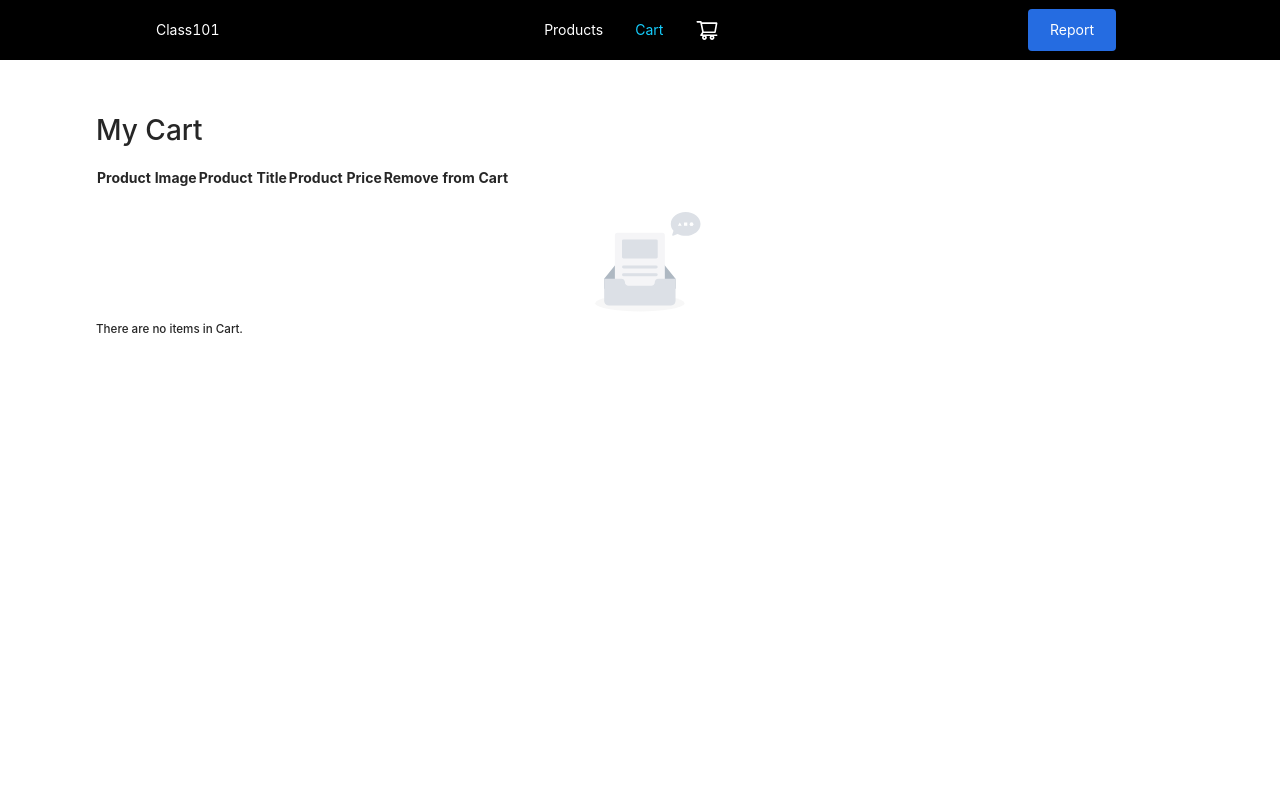
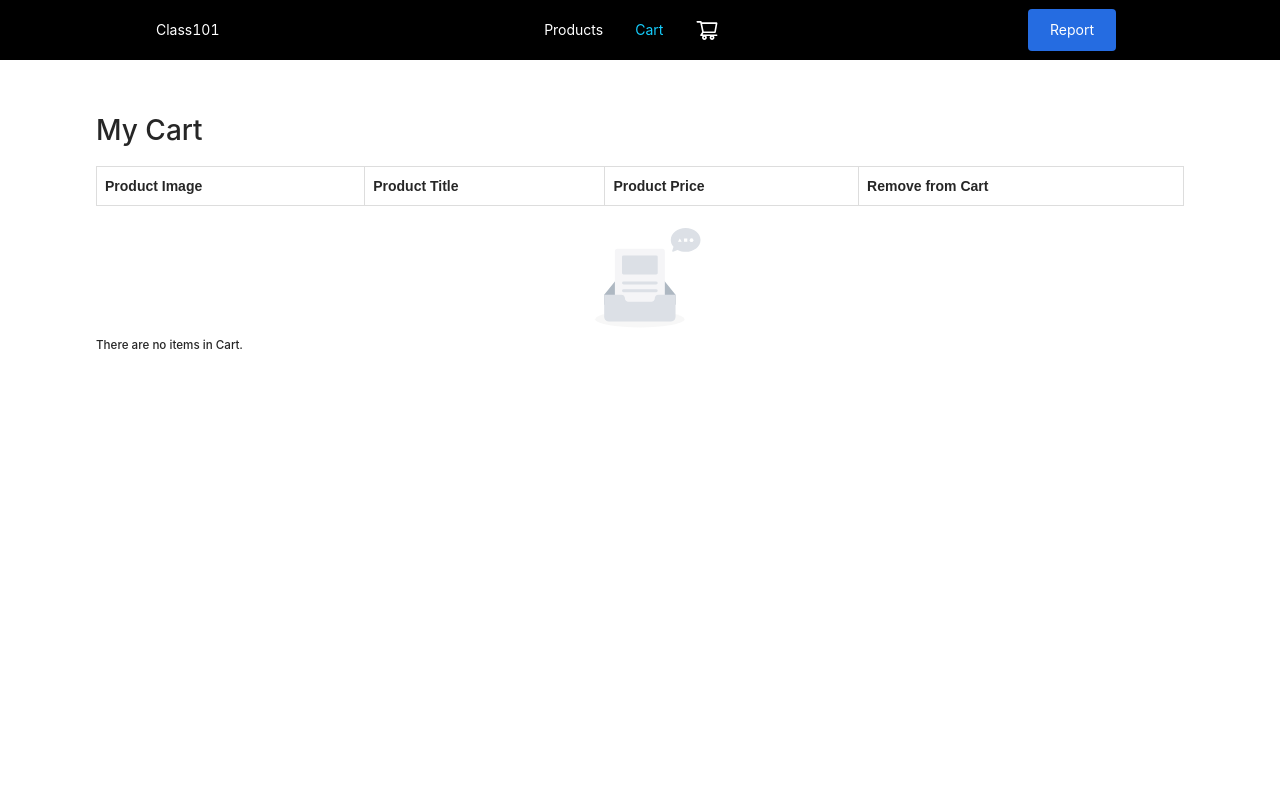
Before and after one commit to dev2d0/210306_Cart, a React (Create React App) app: page /cart in a window 1280 px wide. Shown: the top 800 px of the page. Built offline with nearby package versions, Linux system fonts and the light colour scheme.

Commit message:
Add Redux and Add CartBlock

```diff
--- a/package.json
+++ b/package.json
@@ -10,6 +10,7 @@
     "react": "^17.0.1",
     "react-dom": "^17.0.1",
     "react-icons": "^4.2.0",
+    "react-redux": "^7.2.2",
     "react-router-dom": "^5.2.0",
     "react-scripts": "4.0.3",
     "styled-components": "^5.2.1",
--- /dev/null
+++ b/src/Store/actions/index.js
@@ -0,0 +1,13 @@
+export const addCart = (item) => {
+    return {
+        type: "ADD_ITEM",
+        payload: item
+    }
+}
+
+export const deleteCart = (items) => {
+    return {
+        type: "DELETE_ITEM",
+        payload: items
+    }
+}
--- /dev/null
+++ b/src/Store/reducers/cart_reducer.js
@@ -0,0 +1,12 @@
+const cartReducer = (state = [], action) => {
+    switch (action.type) {
+        case "ADD_ITEM":
+            return [...state, action.payload];
+        case "DELETE_ITEM":
+            return [...action.payload];
+        default:
+            return state;
+    }
+}
+
+export default cartReducer;
--- /dev/null
+++ b/src/Store/reducers/index.js
@@ -0,0 +1,4 @@
+import { combineReducers } from "redux";
+import cartReducer from "./cart_reducer";
+
+export default combineReducers({ cartReducer });
--- a/src/components/views/Cart/CartPage.js
+++ b/src/components/views/Cart/CartPage.js
@@ -1,8 +1,11 @@
 import React, { useEffect, useState } from 'react'
 import CartBlock from './Sections/CartBlock.js';
+import { useSelector } from "react-redux";
 import { Empty } from 'antd';
 
 function CartPage() {
+    const cart = useSelector(store => store.cartReducer);
+    console.log(cart)
     const [Total, setTotal] = useState(0)
     const [ShowTotal, setShowTotal] = useState(false)
 
@@ -27,8 +30,9 @@ function CartPage() {
         <div style={{ width: '85%', margin: '3rem auto', minHeight: '750px' }}>
             <h1>My Cart</h1>
             <div>
-                <CartBlock deleteScrap={deleteHandler}/>
+                <CartBlock cart={cart} deleteScrap={deleteHandler}/>
             </div>
+
             {ShowTotal ?
                 <div style={{ marginTop: '3rem' }}>
                     <h2>장바구니 상품의 총액: ${prices}</h2>
--- /dev/null
+++ b/src/components/views/Cart/Sections/CartBlock.css
@@ -0,0 +1,15 @@
+table {
+    font-family: arial, sans-serif;
+    border-collapse: collapse;
+    width: 100%;
+  }
+
+  td,th {
+    border: 1px solid #dddddd;
+    text-align: left;
+    padding: 8px;
+  }
+
+  tr:nth-child(even) {
+    background-color: #dddddd;
+  }
--- a/src/components/views/Cart/Sections/CartBlock.js
+++ b/src/components/views/Cart/Sections/CartBlock.js
@@ -1,33 +1,26 @@
-import React, { useState } from 'react'
+import React from 'react'
+import "./CartBlock.css"
 
 function CartBlock(props) {
-
-    const renderCartImage = (images) => {
-        if (images.length > 0) {
-            let image = images[0]
-            return `https://dev2d0travelexpenses.s3.ap-northeast-2.amazonaws.com/${image}`
-        }
-    }
-
+    console.log(props.cart)
     const renderItems = () => (
-        props.travels && props.travels.map((travel, index) => (
+        props.cart && props.cart.map((cart, index) => (
             <tr key={index}>
                 <td>
-                    <a href={`/travel/${travel._id}`}>
-                        <img
-                            height='60px'
-                            style={{ width: '70px' }} alt="travel"
-                            src={renderCartImage(travel.images)} />
-                    </a>
+                    <img
+                        height='60px'
+                        style={{ width: '70px' }} alt="travel"
+                        src={cart.coverImage} />
+
                 </td>
                 <td>
-                    {travel.title}
+                    {cart.title}
                 </td>
                 <td>
-                    ₩{travel.price.toLocaleString()}원
+                    ₩{cart.price.toLocaleString()}원
                 </td>
                 <td>
-                    <button onClick={() => props.deleteScrap(travel._id)}>
+                    <button onClick={() => props.deleteScrap(cart.id)}>
                         Remove
                     </button>
                 </td>
--- a/src/components/views/Navbar/Menubar/NavbarStyle.js
+++ b/src/components/views/Navbar/Menubar/NavbarStyle.js
@@ -9,8 +9,6 @@ export const Nav = styled.nav`
   justify-content: space-between;
   padding: 0.5rem calc((100vw - 1000px) / 2);
   z-index: 10;
-  /* Third Nav */
-  /* justify-content: flex-start; */
 `;
 
 export const NavLink = styled(Link)`
--- a/src/components/views/Products/Sections/ProductItem.js
+++ b/src/components/views/Products/Sections/ProductItem.js
@@ -1,10 +1,14 @@
-import React, {useState}  from 'react';
+import React, { useState } from 'react';
 import { Card, Button } from 'antd';
+import { useDispatch } from "react-redux";
+import { addCart } from "../../../../Store/actions";
 import {
-    List
+    List,
+    Coupon
 } from './ProductStyle';
 
 const ProductItem = ({ props, posts, clickHandler }) => {
+    const dispatch = useDispatch();
     const [Id, setId] = useState([])
 
     const handleClick = (id) => {
@@ -25,7 +29,7 @@ const ProductItem = ({ props, posts, clickHandler }) => {
     const sortPosts = sortData(posts, 'score')
 
     const renderCards = sortPosts.map((item, index) => {
-        //console.log(item.id)
+        console.log(item)
         return (
             <Card
                 key={index}
@@ -36,14 +40,17 @@ const ProductItem = ({ props, posts, clickHandler }) => {
                         src={item.coverImage}
                     />
                 }>
-                <Button onClick={() => handleClick(item.id)} id={Id} style={{ width: '100%' }} size="small" shape="round" type="danger">
+                 {item.availableCoupon !== false && <Coupon>할인 쿠폰</Coupon>}
+
+                <Button onClick={() => dispatch(addCart(item))} style={{ width: '100%' }} size="small" shape="round" type="danger">
                     장바구니
                 </Button><br />
                 <br />
                 <span>제목 :  {item.title} </span><br />
+                <span>♥ {item.score} </span><br />
                 <br />
-                <span>가격 :  {`${item.price.toLocaleString()}원`} </span><br />
-                <span>점수 :  {`${item.score.toLocaleString()}점`} </span><br />
+                <hr />
+                <span>{`${item.price.toLocaleString()}원`} </span><br />
             </Card>
         )
     })
--- a/src/components/views/Products/Sections/ProductStyle.js
+++ b/src/components/views/Products/Sections/ProductStyle.js
@@ -17,3 +17,15 @@ export const List = styled.div`
           grid-template-columns: repeat(1, 80vw);
     }
 `;
+
+export const Coupon = styled.div`
+    position: absolute;
+    font-size: 0.6rem;
+    font-weight: bolder;
+    top: 8px;
+    left: 8px;
+    color: #ffffff;
+    background-color: #ff0000;
+    padding: 0.5rem 0.5rem;
+    border-radius: 2px;
+`;
--- a/src/index.js
+++ b/src/index.js
@@ -4,10 +4,16 @@ import './index.css';
 import App from './App';
 import reportWebVitals from './reportWebVitals';
 
+import { Provider } from "react-redux";
+import { createStore } from "redux";
+import rootReducer from "./Store/reducers/"
+
+const store = createStore(rootReducer);
+
 ReactDOM.render(
-  <React.StrictMode>
+  <Provider store={store}>
     <App />
-  </React.StrictMode>,
+    </Provider>,
   document.getElementById('root')
 );
 
```
Also changed, not shown: src/components/store.js (deleted), 2 other files (tests, documents, lock files or other folders).
